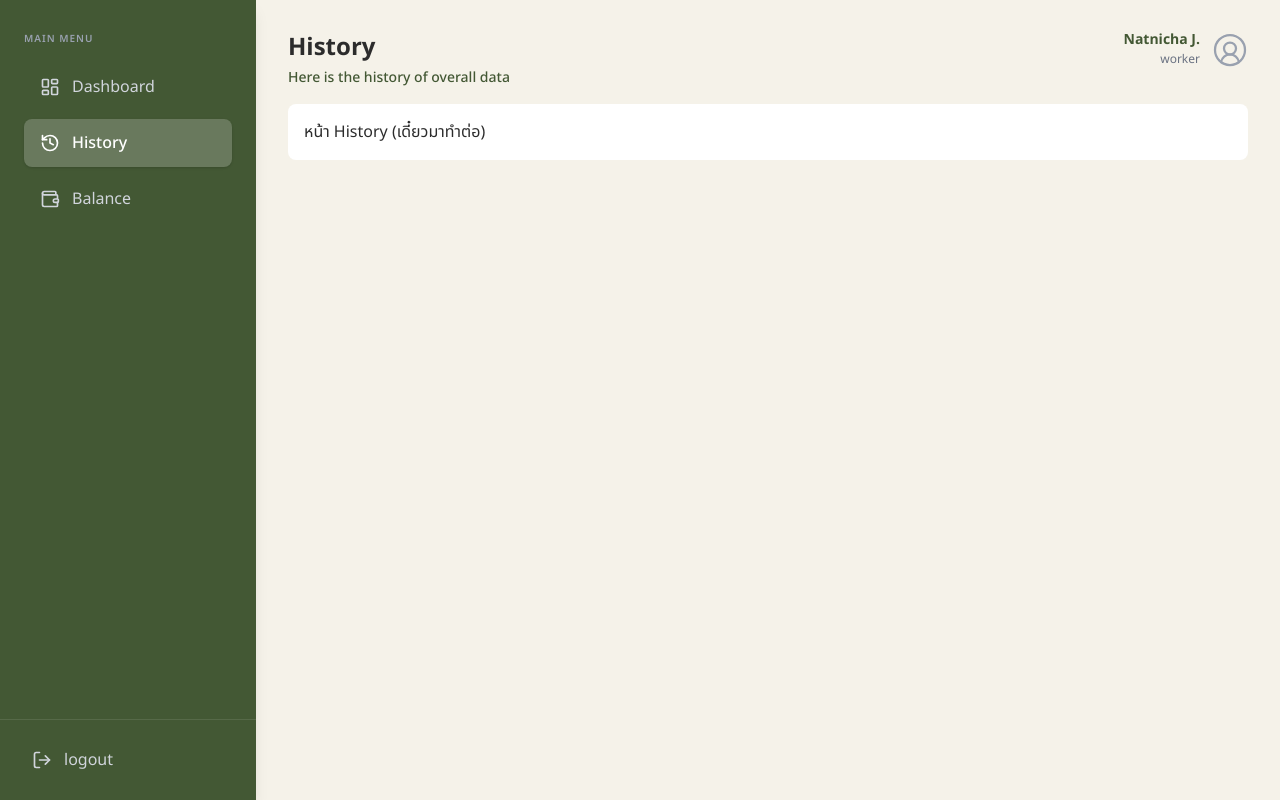
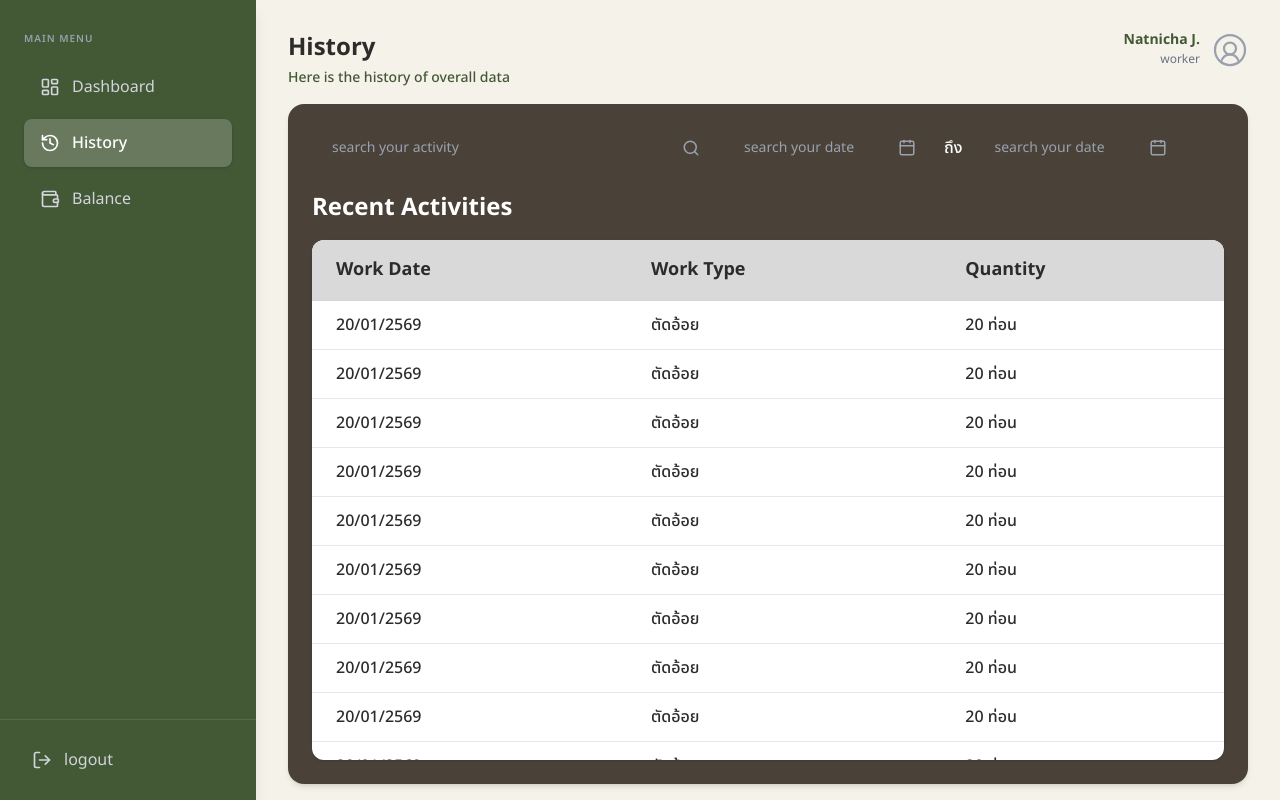
Before and after one commit to MUDST-2026-aomaoi/aomaoi-frontend, a React (Vite) app: page /worker/history in a window 1280 px wide. Built offline with nearby package versions, Linux system fonts and the light colour scheme; a web font is replaced by a local one.

Commit message:
feat: create WorkerHistory page matching Figma mockup

```diff
--- a/src/App.jsx
+++ b/src/App.jsx
@@ -5,6 +5,7 @@ import WorkerLayout from './components/layout/WorkerLayout';
 
 // Pages
 import WorkerDashboard from './pages/worker/WorkerDashboard';
+import WorkerHistory from './pages/worker/WorkerHistory';
 
 function App() {
   return (
@@ -17,7 +18,7 @@ function App() {
         <Route path="/worker" element={<WorkerLayout />}>
           <Route index element={<Navigate to="dashboard" replace />} />
           <Route path="dashboard" element={<WorkerDashboard />} />
-          <Route path="history" element={<div className="p-4 bg-white rounded-lg">หน้า History (เดี๋ยวมาทำต่อ)</div>} />
+          <Route path="history" element={<WorkerHistory />} />
           <Route path="balance" element={<div className="p-4 bg-white rounded-lg">หน้า Balance (เดี๋ยวมาทำต่อ)</div>} />
         </Route>
 
--- /dev/null
+++ b/src/pages/worker/WorkerHistory.jsx
@@ -0,0 +1,76 @@
+import { Search, Calendar } from 'lucide-react';
+
+export default function WorkerHistory() {
+  // สร้างข้อมูลจำลอง (Mock Data) สำหรับตาราง
+  const dummyHistory = Array.from({ length: 15 }).map((_, idx) => ({
+    id: idx,
+    date: '20/01/2569',
+    type: 'ตัดอ้อย',
+    quantity: '20 ท่อน'
+  }));
+
+  return (
+    <div className="bg-[#4A4238] rounded-2xl p-6 flex flex-col h-[calc(100vh-120px)] shadow-md">
+
+      {/* ส่วนค้นหาและกรองวันที่ */}
+      <div className="flex items-center gap-4 mb-6">
+        {/* ช่อง Search */}
+        <div className="relative w-[400px]">
+          <input
+            type="text"
+            placeholder="search your activity"
+            className="w-full pl-5 pr-10 py-2.5 rounded-lg text-farm-text outline-none text-sm placeholder:text-gray-400"
+          />
+          <Search size={18} className="absolute right-3 top-1/2 -translate-y-1/2 text-gray-400" />
+        </div>
+
+        {/* ช่องวันที่เริ่มต้น */}
+        <div className="relative w-[200px]">
+          <input
+            type="text"
+            placeholder="search your date"
+            className="w-full pl-4 pr-10 py-2.5 rounded-lg text-farm-text outline-none text-sm placeholder:text-gray-400"
+          />
+          <Calendar size={18} className="absolute right-3 top-1/2 -translate-y-1/2 text-gray-400" />
+        </div>
+
+        <span className="text-white font-medium">ถึง</span>
+
+        {/* ช่องวันที่สิ้นสุด */}
+        <div className="relative w-[200px]">
+          <input
+            type="text"
+            placeholder="search your date"
+            className="w-full pl-4 pr-10 py-2.5 rounded-lg text-farm-text outline-none text-sm placeholder:text-gray-400"
+          />
+          <Calendar size={18} className="absolute right-3 top-1/2 -translate-y-1/2 text-gray-400" />
+        </div>
+      </div>
+
+      <h2 className="text-white text-2xl font-bold mb-4">Recent Activities</h2>
+
+      {/* ตารางข้อมูล */}
+      <div className="bg-white rounded-xl overflow-y-auto flex-1 shadow-sm">
+        <table className="w-full text-left border-collapse">
+          <thead className="bg-[#D9D9D9] sticky top-0 z-10">
+            <tr>
+              <th className="py-4 px-6 text-farm-text font-bold text-lg border-b border-gray-300">Work Date</th>
+              <th className="py-4 px-6 text-farm-text font-bold text-lg border-b border-gray-300">Work Type</th>
+              <th className="py-4 px-6 text-farm-text font-bold text-lg border-b border-gray-300">Quantity</th>
+            </tr>
+          </thead>
+          <tbody className="divide-y divide-gray-200">
+            {dummyHistory.map((item) => (
+              <tr key={item.id} className="hover:bg-gray-50 transition-colors">
+                <td className="py-3 px-6 text-farm-text font-medium">{item.date}</td>
+                <td className="py-3 px-6 text-farm-text font-medium">{item.type}</td>
+                <td className="py-3 px-6 text-farm-text font-medium">{item.quantity}</td>
+              </tr>
+            ))}
+          </tbody>
+        </table>
+      </div>
+
+    </div>
+  );
+}
```
